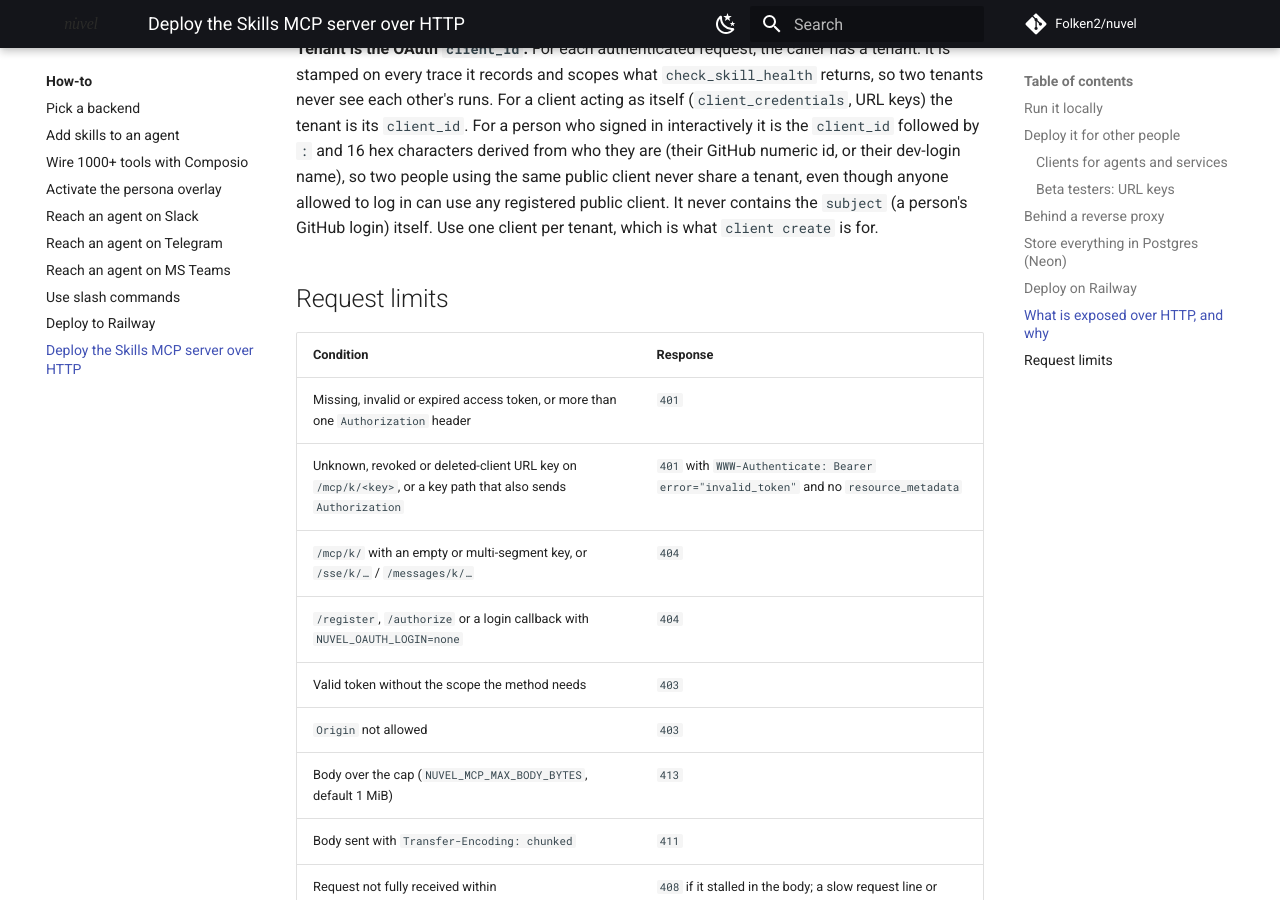
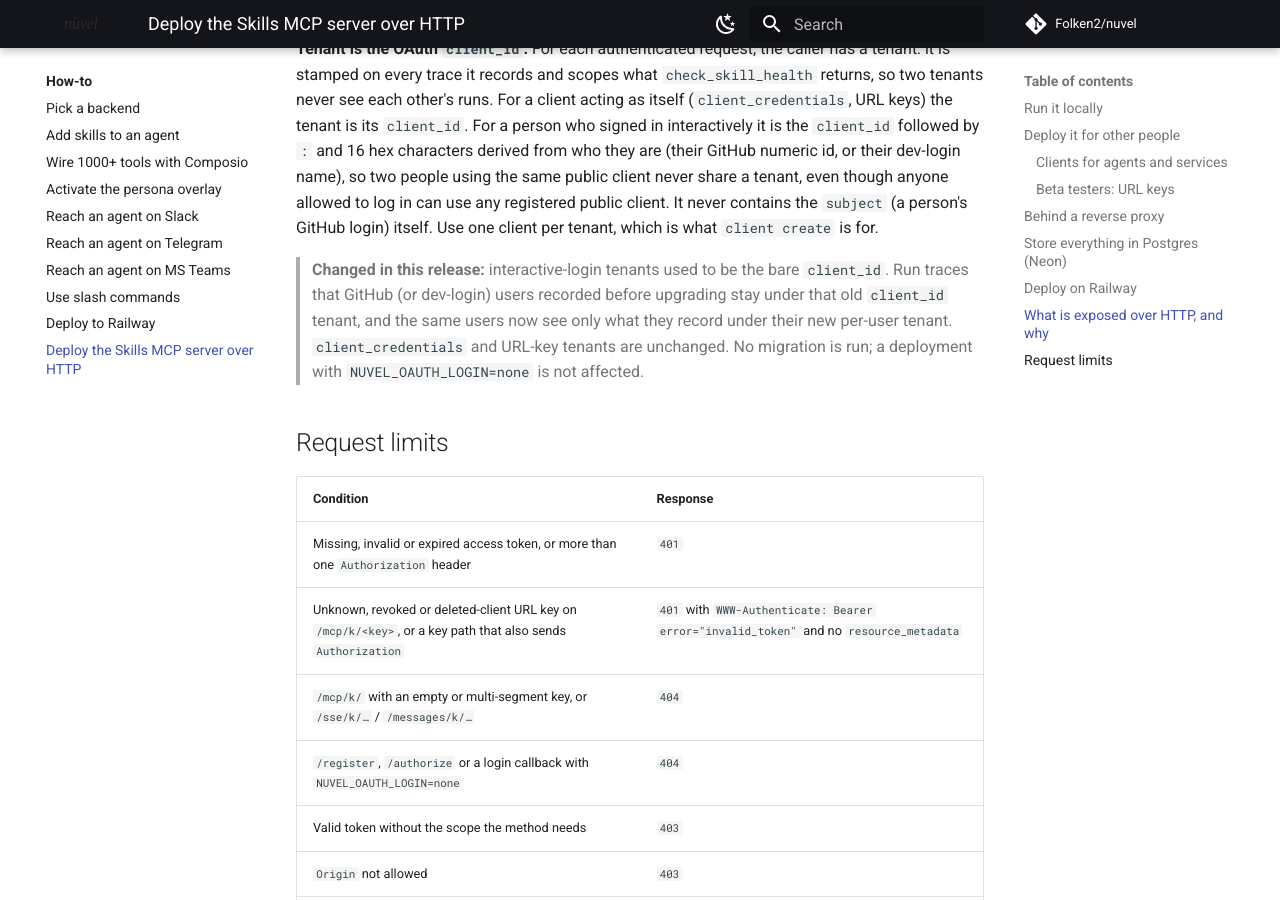
Before and after one commit to Folken2/nuvel, an MkDocs documentation site: the page built from docs/how-to/deploy-skills-mcp.md, in a window 1280 px wide and 900 px high, scrolled down 10166 px. Built offline with MkDocs 1.6.1 and Material for MkDocs 9.7.7, drawn with Linux system fonts in a browser that asks for light colours; comment, search, counter and statistics services are not loaded.

Commit message:
docs(mcp): note the interactive-login tenant change
Run traces GitHub users recorded before this release stay under the bare client_id tenant; client_credentials and URL-key tenants are unchanged, and login is off in production, so no migration.

Co-Authored-By: Claude Opus 5.5 <noreply@anthropic.com>

```diff
--- a/docs/how-to/deploy-skills-mcp.md
+++ b/docs/how-to/deploy-skills-mcp.md
@@ -369,6 +369,13 @@ client never share a tenant, even though anyone allowed to log in can use any
 registered public client. It never contains the `subject` (a person's GitHub
 login) itself. Use one client per tenant, which is what `client create` is for.
 
+> **Changed in this release:** interactive-login tenants used to be the bare
+> `client_id`. Run traces that GitHub (or dev-login) users recorded before
+> upgrading stay under that old `client_id` tenant, and the same users now see
+> only what they record under their new per-user tenant. `client_credentials`
+> and URL-key tenants are unchanged. No migration is run; a deployment with
+> `NUVEL_OAUTH_LOGIN=none` is not affected.
+
 ## Request limits
 
 | Condition | Response |
```
